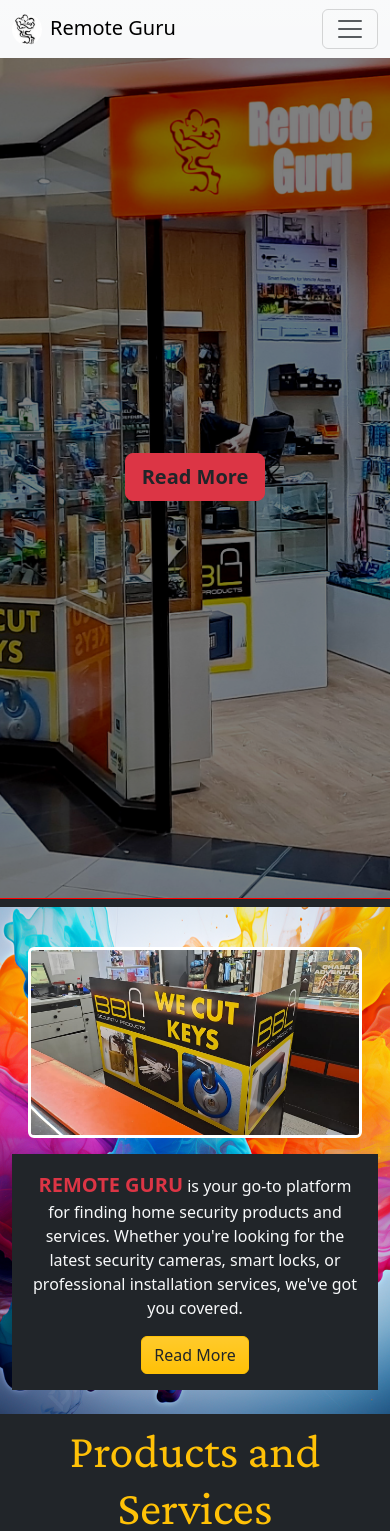
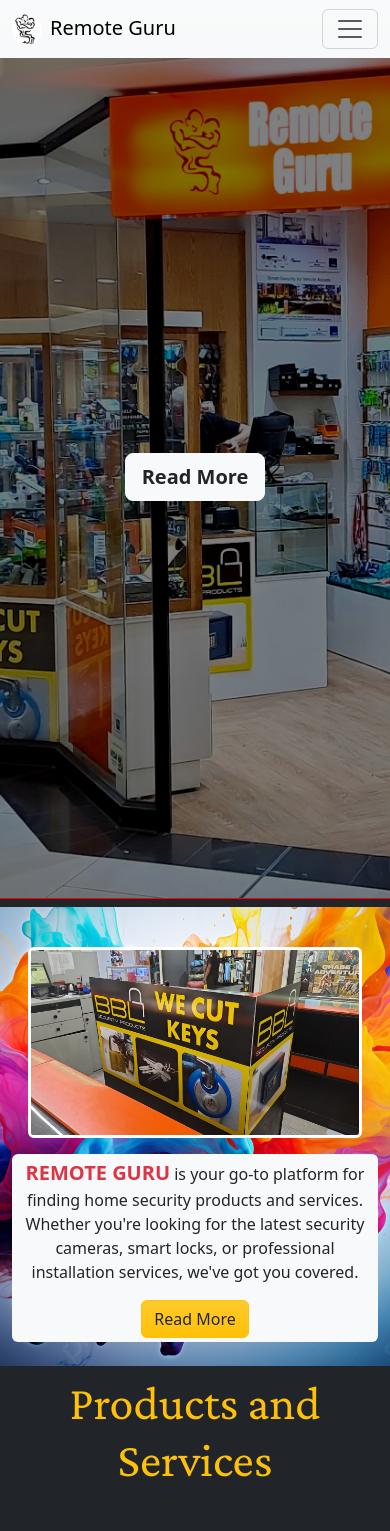
Before and after one commit to CourageGanyiwa/remoteguru_frontend, a React (Vite) app: page / in a window 390 px wide. Shown: the top 1531 px of the page. Built offline with nearby package versions, Linux system fonts and the light colour scheme.

Commit message:
latest changes

```diff
--- a/src/App.jsx
+++ b/src/App.jsx
@@ -64,7 +64,7 @@
               </a>
             </div>
           </div>
-          <button className="btn btn-lg btn-danger d-block d-md-none text-dark fw-bold">
+          <button className="btn btn-lg btn-light d-block d-md-none text-dark fw-bold">
             Read More
           </button>
         </div>
@@ -89,8 +89,8 @@
             }}
           />
         </div>
-        <div className="container-fluid col-md-5 bg-dark p-3 d-flex flex-column justify-content-center align-items-center">
-          <p className="text-light">
+        <div className="container-fluid col-md-5 bg-light p-1 d-flex flex-column justify-content-center align-items-center rounded">
+          <p className="text-dark text-center">
             <span className="text-danger text-uppercase fs-lg fw-bold fs-5">
               Remote Guru
             </span>{" "}
```
